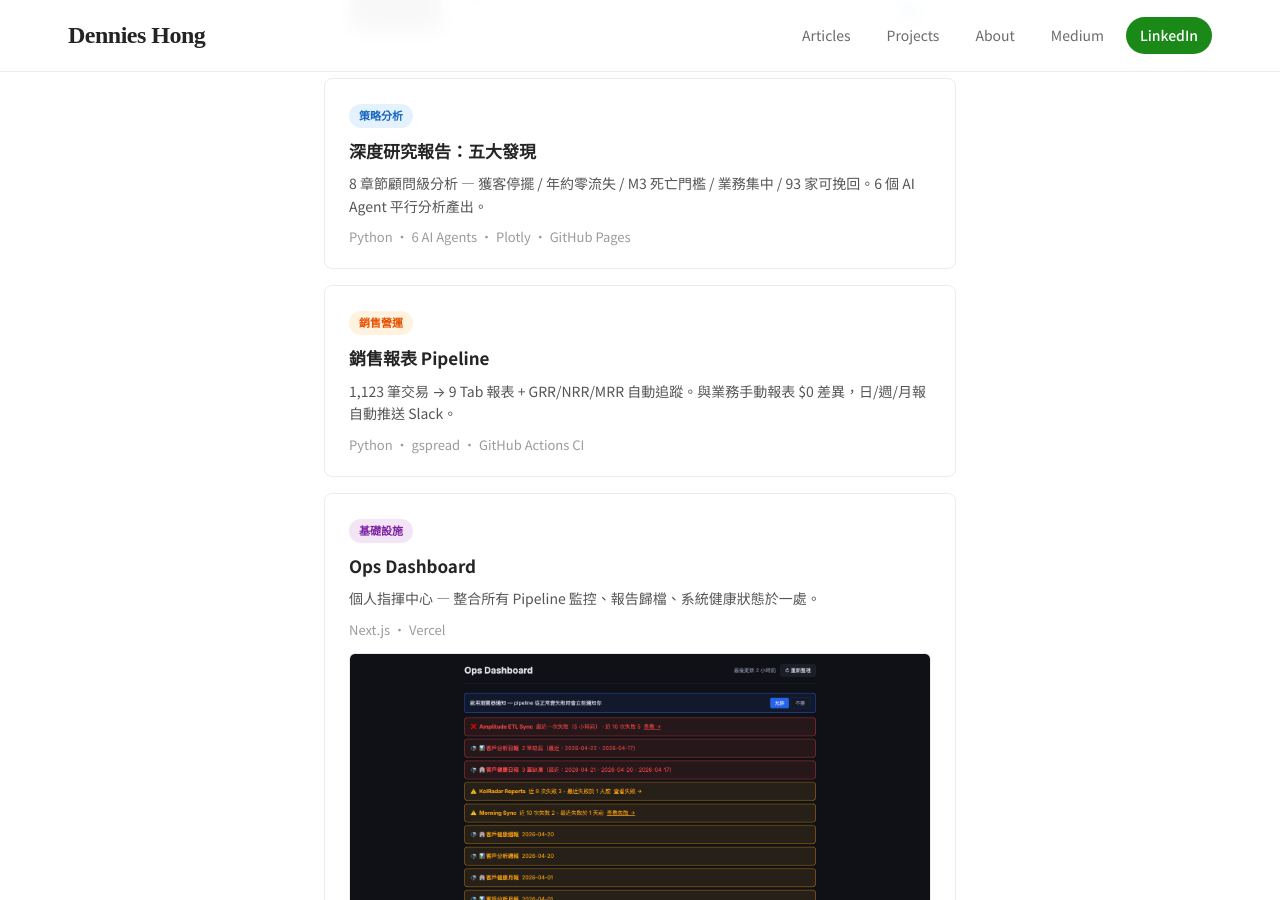
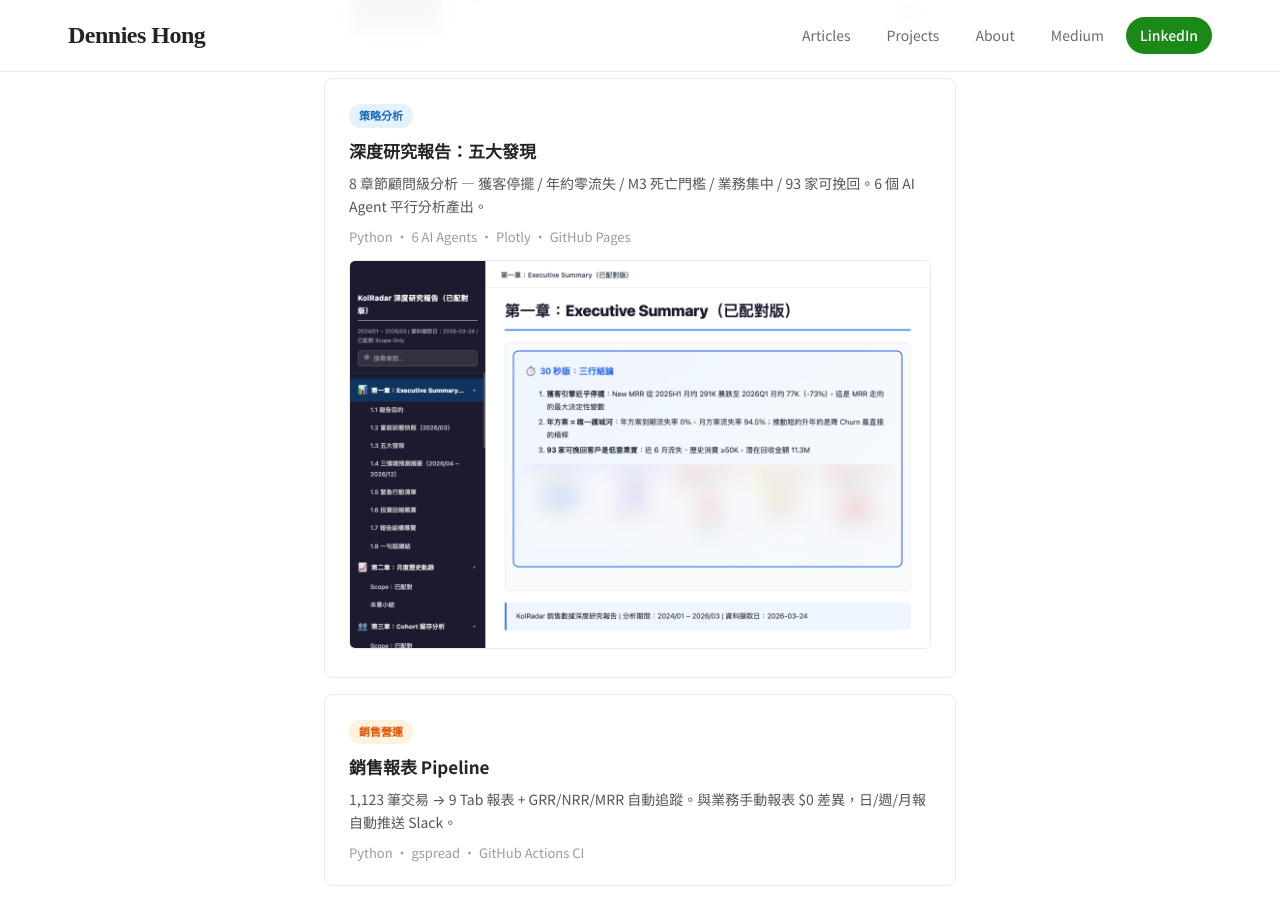
Before and after one commit to DforDennies/blog, a Jekyll site: the page built from projects.md, in a window 1280 px wide and 900 px high, scrolled down 754 px. Built offline with Jekyll 4.4.1, drawn with Linux system fonts in a browser that asks for light colours.

Commit message:
feat: add blurred deep report screenshot to Projects page
Sensitive KPI numbers blurred for public portfolio display.

Co-Authored-By: Claude Opus 4.6 (1M context) <noreply@anthropic.com>

```diff
--- a/projects.md
+++ b/projects.md
@@ -28,6 +28,7 @@ permalink: /projects/
     <h3>深度研究報告：五大發現</h3>
     <p>8 章節顧問級分析 — 獲客停擺 / 年約零流失 / M3 死亡門檻 / 業務集中 / 93 家可挽回。6 個 AI Agent 平行分析產出。</p>
     <div class="project-tech">Python · 6 AI Agents · Plotly · GitHub Pages</div>
+    <img src="{{ site.baseurl }}/assets/deep-report.png" alt="Deep Research Report 截圖" class="project-screenshot">
   </div>
 
   <div class="project-card">
```
Also changed, not shown: assets/deep-report.png (added).
